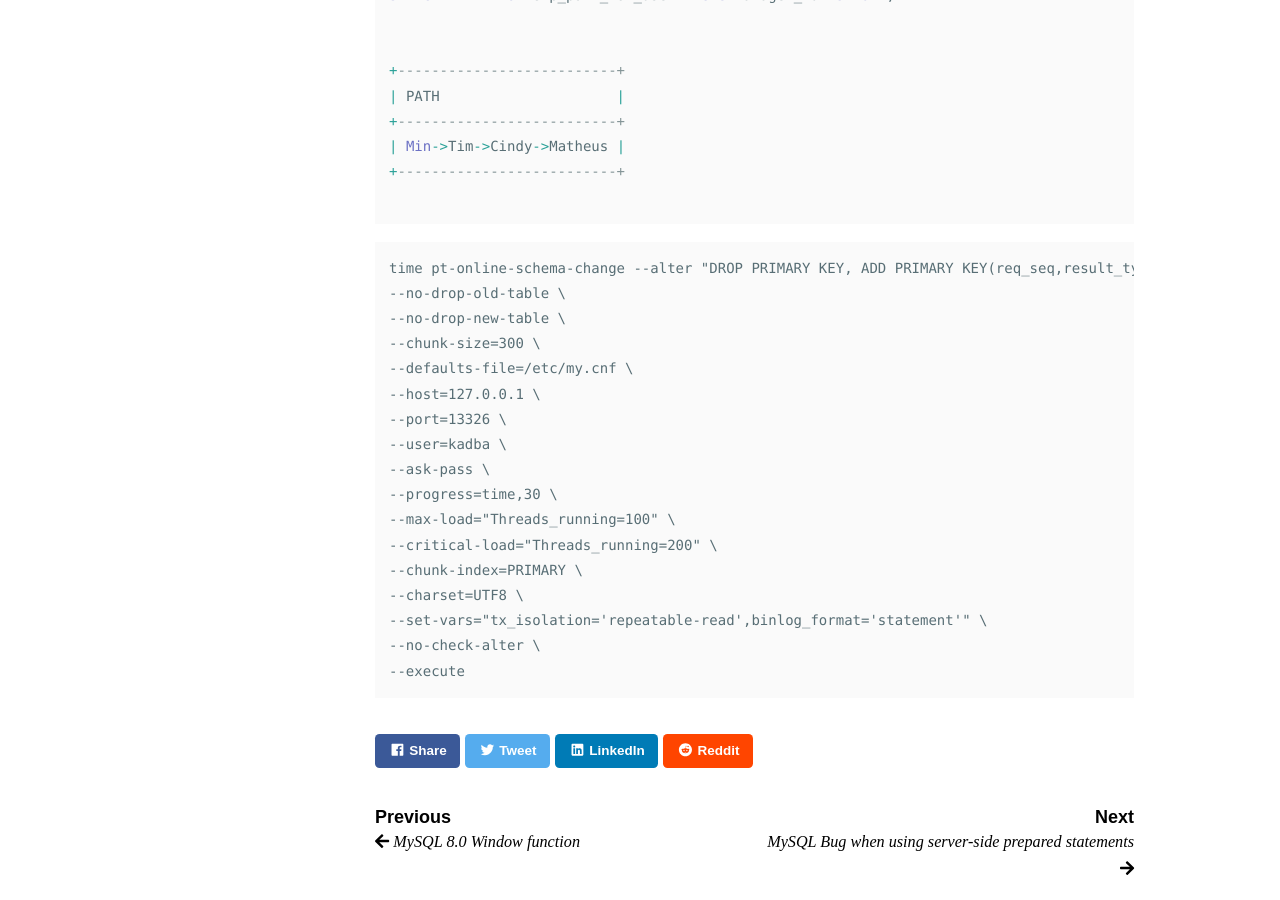
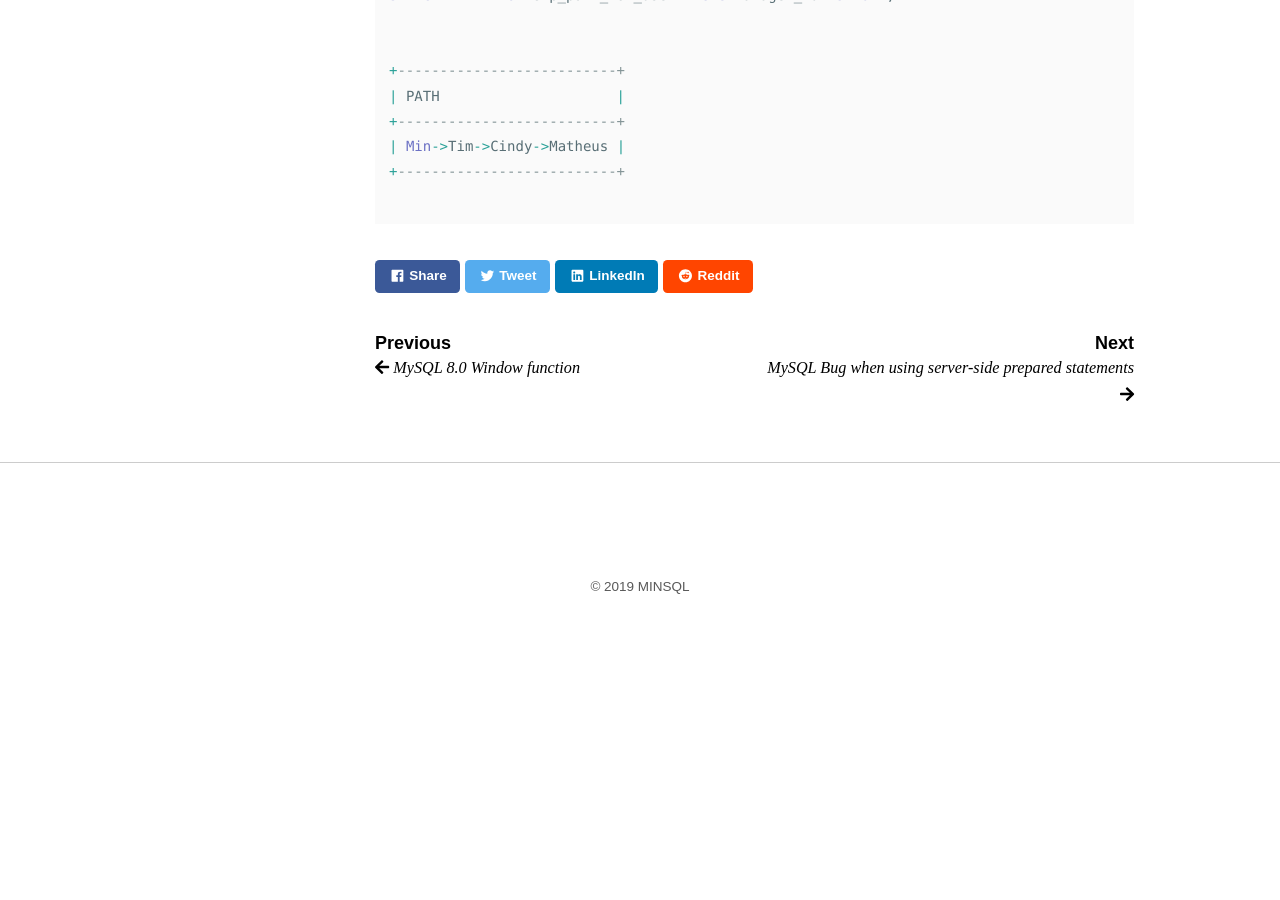
Before and after one commit to minsql/minsql.github.io, a Jekyll site: the page built from _posts/blog/2019-01-18-MySQL8.0 Common Table Expression.md, in a window 1280 px wide and 900 px high, scrolled down 5608 px. Built offline with Jekyll 4.4.1, drawn with Linux system fonts in a browser that asks for light colours; nearby versions of some CDN libraries; some web fonts are replaced; comment, search, counter and statistics services are not loaded; after the commit the page ends 6278 px from its top, so only the background shows below that.

Commit message:
Edit
commit

````diff
--- a/_posts/blog/2019-01-18-MySQL8.0 Common Table Expression.md
+++ b/_posts/blog/2019-01-18-MySQL8.0 Common Table Expression.md
@@ -232,24 +232,3 @@ SELECT PATH FROM emp_path_for_user where manager_id is NULL;
 +--------------------------+
 
 ```
-
-
-```
-time pt-online-schema-change --alter "DROP PRIMARY KEY, ADD PRIMARY KEY(req_seq,result_type,result_seq,reg_dtm)"  D=fintech_test,t=t_cra_result \
---no-drop-old-table \
---no-drop-new-table \
---chunk-size=300 \
---defaults-file=/etc/my.cnf \
---host=127.0.0.1 \
---port=13326 \
---user=kadba \
---ask-pass \
---progress=time,30 \
---max-load="Threads_running=100" \
---critical-load="Threads_running=200" \
---chunk-index=PRIMARY \
---charset=UTF8 \
---set-vars="tx_isolation='repeatable-read',binlog_format='statement'" \
---no-check-alter \
---execute
-```
````
Also changed, not shown: _posts/blog/2019-01-14-MySQL8.0 Window function.md (+23 -12 lines).
